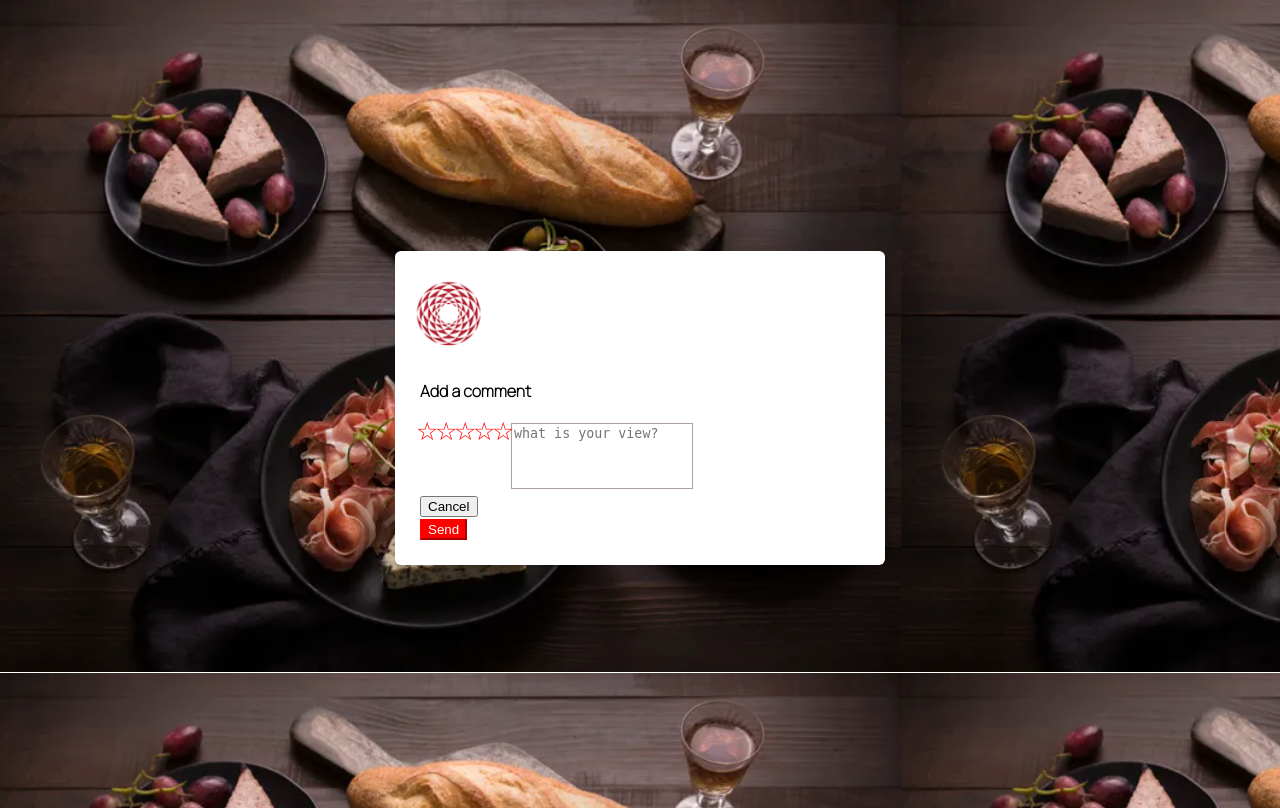
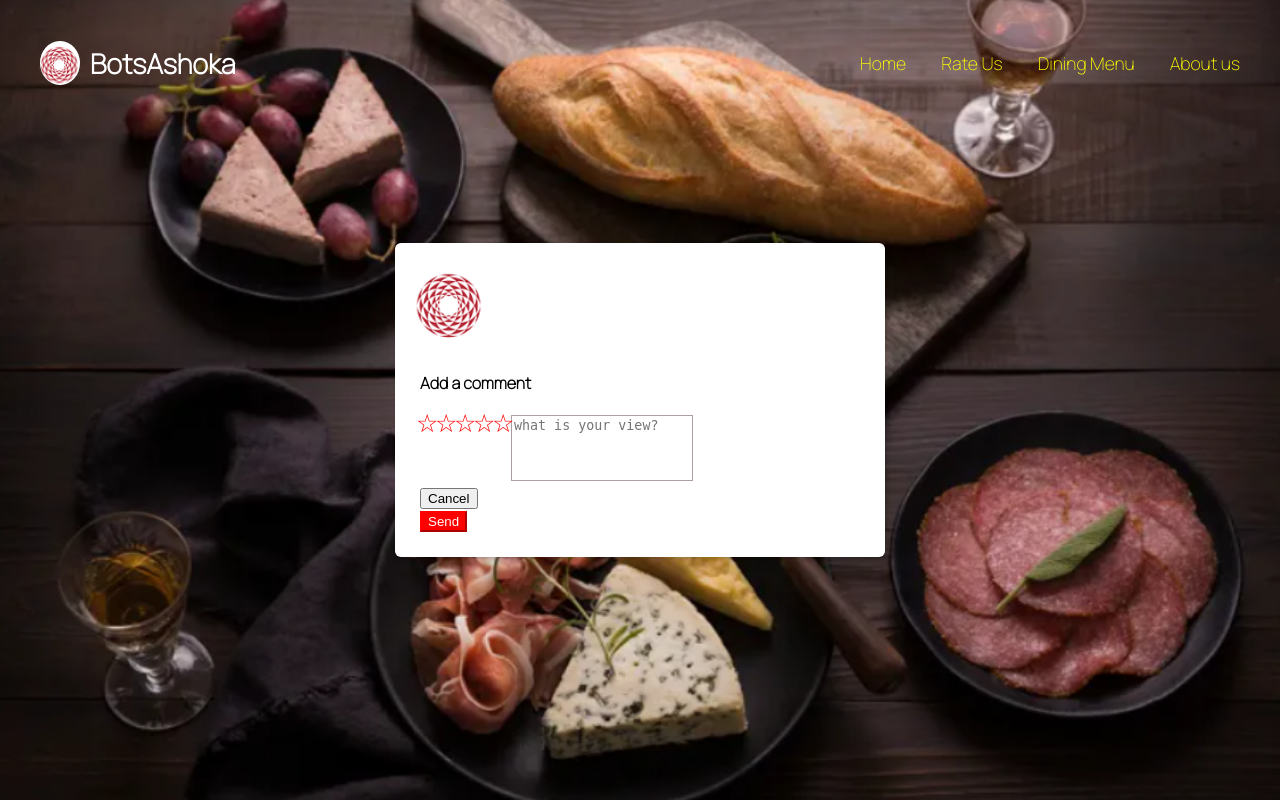
Before and after one commit to arnabsingha2002/Python_project, a FastAPI app: page /rate in a window 1280 px wide. Run offline with FastAPI, Linux system fonts and the light colour scheme.

Commit message:
page_nav

```diff
--- a/static/rate.css
+++ b/static/rate.css
@@ -2,15 +2,83 @@
 
 html,
 body {
-    height: 100%
+    height: 100%;
 }
 
 body {
     display: grid;
-   place-items: center;
+    place-items: center;
     font-family: 'Manrope', sans-serif;
-   background: url(/static/images/bg.png);
+    background: url("images/bg.png") center/cover no-repeat;
+    margin: 0;
+    padding: 0;
+}
 
+.navbar {
+    position: fixed;
+    top: 0;
+    left: 0;
+    right: 0;
+    display: flex;
+    padding: 22px 0;
+    align-items: center;
+    max-width: 1200px;
+    justify-content: space-between;
+    margin: 0 auto;
+    z-index: 1000;
+}
+
+.navbar .hamburger-btn {
+    display: none;
+    color: #fff;
+    cursor: pointer;
+    font-size: 1.5rem;
+}
+
+.navbar .logo {
+    gap: 10px;
+    display: flex;
+    align-items: center;
+    text-decoration: none;
+}
+
+.navbar .logo img {
+    width: 40px;
+    border-radius: 50%;
+}
+
+.navbar .logo h2 {
+    color: #fff;
+    font-weight: 600;
+    font-size: 1.7rem;
+}
+
+.navbar .links {
+    display: flex;
+    gap: 35px;
+    list-style: none;
+    align-items: center;
+}
+
+.navbar .close-btn {
+    position: absolute;
+    right: 20px;
+    top: 20px;
+    display: none;
+    color: #000;
+    cursor: pointer;
+}
+
+.navbar .links a {
+    color: yellow;
+    font-size: 1.1rem;
+    font-weight: 500;
+    text-decoration: none;
+    transition: 0.1s ease;
+}
+
+.navbar .links a:hover {
+    color: #19e8ff;
 }
 
 .card {
@@ -24,9 +92,8 @@ body {
     background-color: #fff;
     background-clip: border-box;
     border-radius: 6px;
-    /* Standard property */
     box-shadow: 2px 2px 4px rgba(0, 0, 0, 0.2);
-    -moz-box-shadow: 0px 0px 5px 0px rgba(212, 182, 212, 1)
+    -moz-box-shadow: 0px 0px 5px 0px rgba(212, 182, 212, 1);
 }
 
 .comment-box{
--- /dev/null
+++ b/static/rate.js
@@ -0,0 +1,23 @@
+const navbarMenu = document.querySelector(".navbar .links");
+const hamburgerBtn = document.querySelector(".hamburger-btn");
+const hideMenuBtn = navbarMenu.querySelector(".close-btn");
+
+// Show mobile menu
+hamburgerBtn.addEventListener("click", () => {
+    navbarMenu.classList.toggle("show-menu");
+});
+
+// Hide mobile menu
+hideMenuBtn.addEventListener("click", () =>  hamburgerBtn.click());
+
+aboutUsLink.addEventListener("click", () => {
+    window.location.href = "/about-us";
+});
+
+rateLink.addEventListener("click", () => {
+    window.location.href = "/rate";
+});
+
+homeLink.addEventListener("click", () => {
+    window.location.href = "/";
+});
--- a/templates/index.html
+++ b/templates/index.html
@@ -4,7 +4,7 @@
 <head>
     <meta charset="UTF-8">
     <meta name="viewport" content="width=device-width, initial-scale=1.0">
-    <title>Website with Login & Signup Form | BotsAshoka</title>
+    <title>BotsAshoka</title>
     <link rel="stylesheet" href="https://fonts.googleapis.com/css2?family=Material+Symbols+Rounded:opsz,wght,FILL,GRAD@48,400,0,0">
     <link rel="stylesheet" href="/static/style.css">
     <script src="/static/script.js" defer></script>
@@ -23,8 +23,6 @@
                 <li><a href="/rate">Rate Us</a></li>
                 <li><a href="#">Dining Menu</a></li>
                 <li><a href="/about">About us</a></li>
-
-                <li><a href="#">Contact us</a></li>
             </ul>
             <button class="login-btn">LOG IN</button>
         </nav>
--- a/templates/rate.html
+++ b/templates/rate.html
@@ -6,8 +6,24 @@
     <meta name="viewport" content="width=device-width, initial-scale=1.0">
     <title>Bots rate here</title>
     <link rel="stylesheet" href="/static/rate.css">
+    <script src="/static/rate.js" defer></script>
 </head>
 <body>
+    <nav class="navbar navbar ">
+        <span class="hamburger-btn material-symbols-rounded">menu</span>
+        <a href="#" class="logo">
+            <img src="/static/images/logo.png" alt="logo">
+            <h2>BotsAshoka</h2>
+        </a>
+        <ul class="links">
+            <span class="close-btn material-symbols-rounded">close</span>
+            <li><a href="/">Home</a></li>
+            <li><a href="/rate">Rate Us</a></li>
+            <li><a href="#">Dining Menu</a></li>
+            <li><a href="/about">About us</a></li>
+        </ul>
+    </nav>
+
     <div class="card">
         <div class="row">
             <div class="col-2">
```
Also changed, not shown: static/about_us.css (+9 -11 lines), templates/abt.html (+6 -3 lines).
